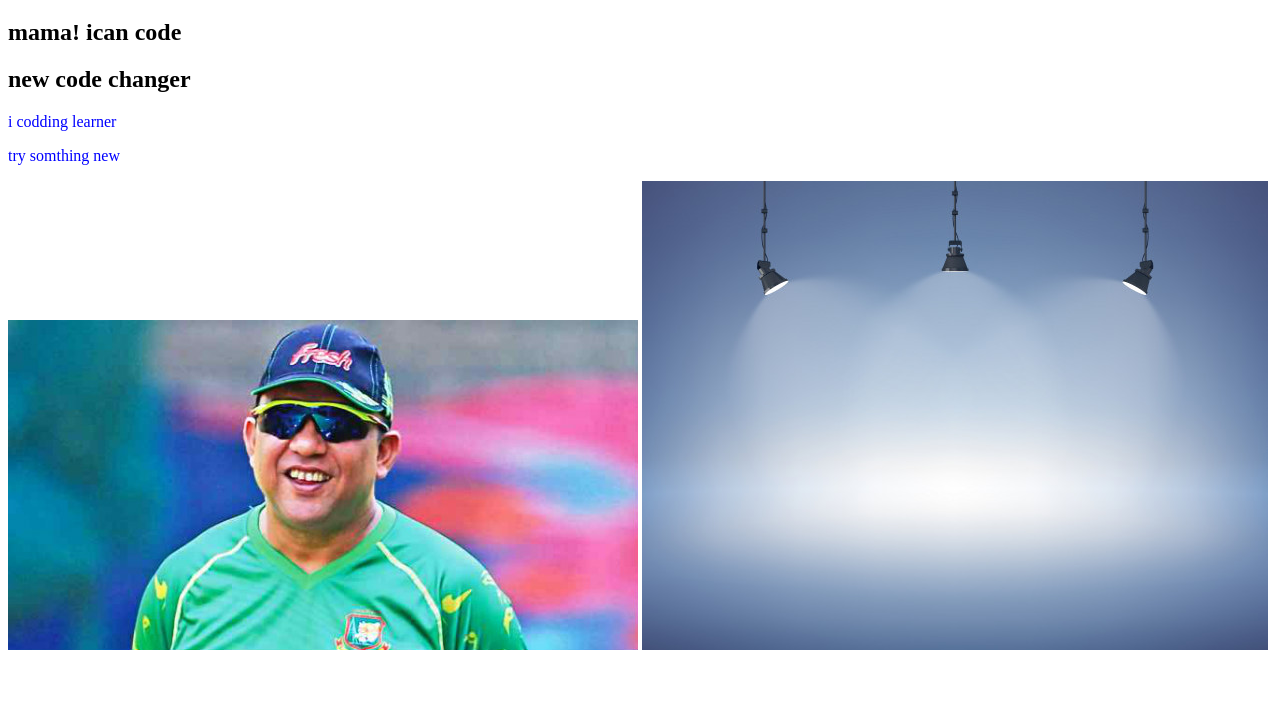
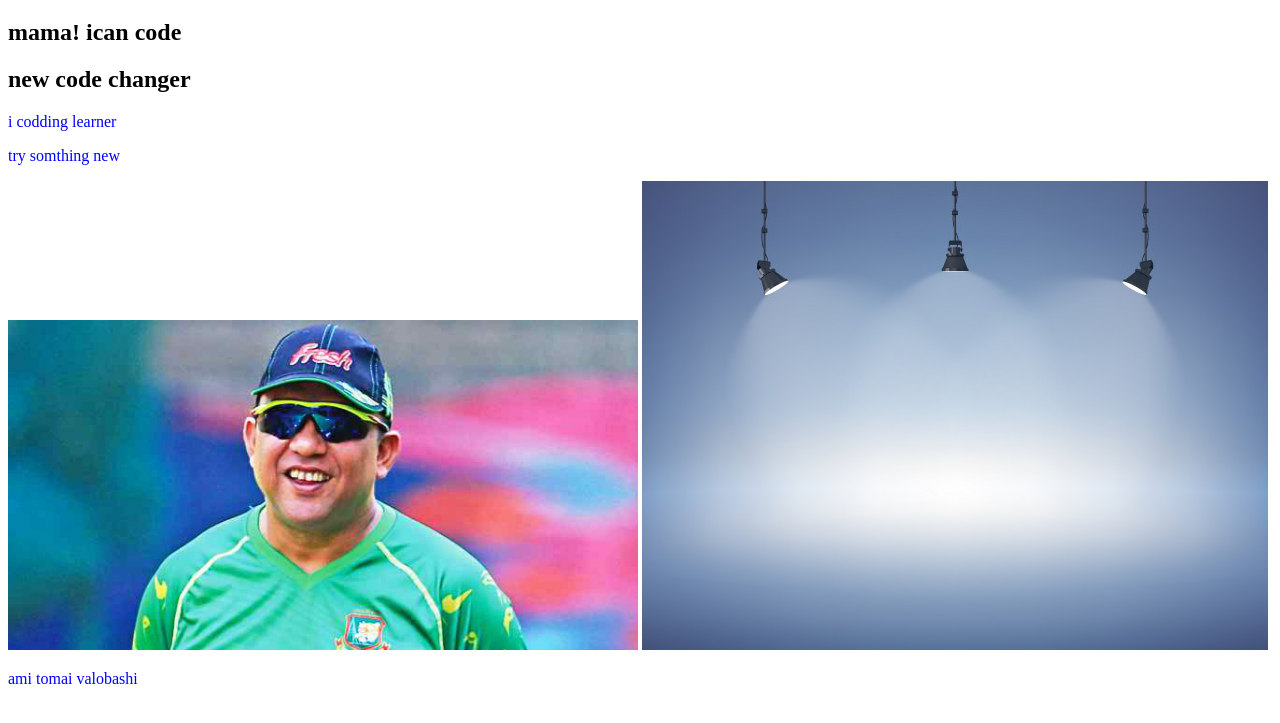
Before and after one commit to faiz8411/my-second-repo, a plain HTML site: page index.html in a window 1280 px wide. Shown: the part 61-784 px from the top of the page. Drawn offline with Linux system fonts and the light colour scheme.

Commit message:
ata second

```diff
--- a/index.html
+++ b/index.html
@@ -15,5 +15,6 @@
     <p>try somthing new</p>
     <img src="khaled.jpg" alt="">
     <img src="faiz.jpg" alt="">
+    <p>ami tomai valobashi</p>
 </body>
 </html>
```
